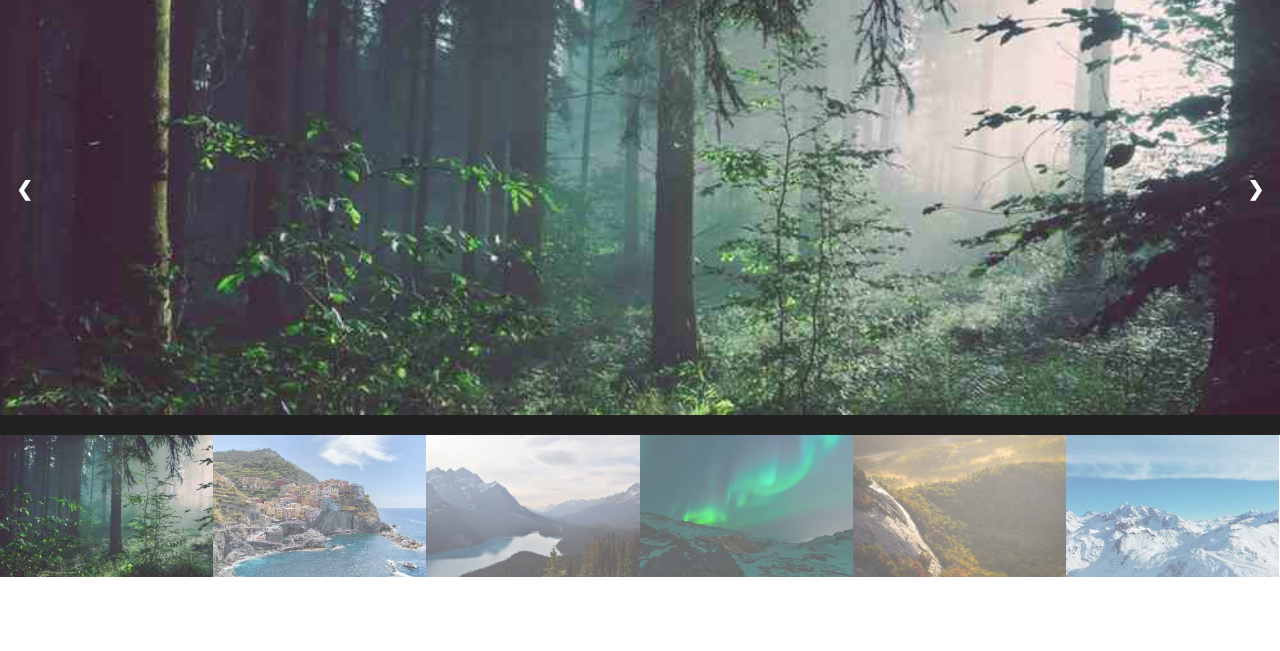
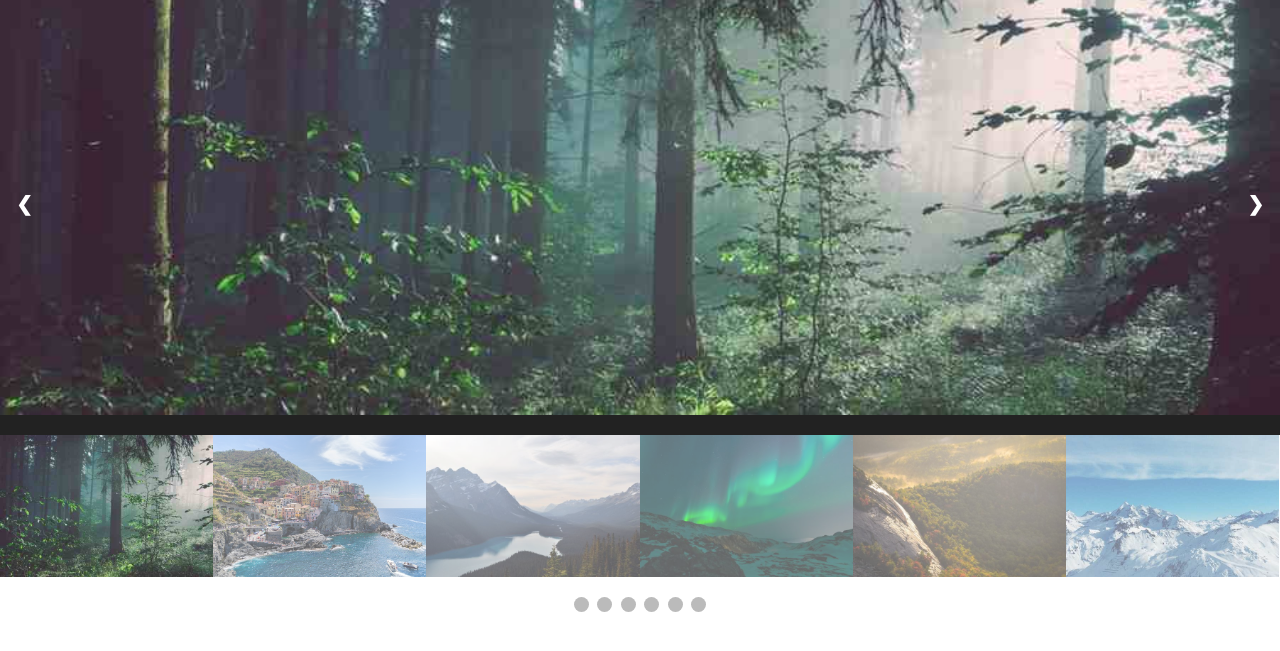
Before and after one commit to mahamudsalahuddin/slideshowGallery, a plain HTML site: page index.html in a window 1280 px wide. Shown: the part 101-752 px from the top of the page. Drawn offline with Linux system fonts and the light colour scheme.

Commit message:
dots slider

```diff
--- a/css/style.css
+++ b/css/style.css
@@ -100,3 +100,18 @@ img {
     opacity: 1;
   }
 }
+
+.dot {
+  cursor: pointer;
+  height: 15px;
+  width: 15px;
+  margin: 0 2px;
+  background-color: #bbb;
+  border-radius: 50%;
+  display: inline-block;
+  transition: background-color 0.6s ease;
+  margin-top: 20px;
+}
+.dot:hover {
+  background-color: #717171;
+}
--- a/index.html
+++ b/index.html
@@ -4,7 +4,7 @@
     <meta charset="UTF-8" />
     <meta http-equiv="X-UA-Compatible" content="IE=edge" />
     <meta name="viewport" content="width=device-width, initial-scale=1.0" />
-    <title>Slideshow Gallery</title>
+    <title>Slideshow gallery</title>
     <link rel="stylesheet" href="css/style.css" />
   </head>
   <body>
@@ -62,6 +62,14 @@
           <img class="demo cursor" src="images/img_snow.jpg" style="width: 100%" onclick="currentSlide(6)" alt="Snowy Mountains" />
         </div>
       </div>
+      <div style="text-align: center">
+        <span class="dot" onclick="currentSlide(1)"></span>
+        <span class="dot" onclick="currentSlide(2)"></span>
+        <span class="dot" onclick="currentSlide(3)"></span>
+        <span class="dot" onclick="currentSlide(4)"></span>
+        <span class="dot" onclick="currentSlide(5)"></span>
+        <span class="dot" onclick="currentSlide(6)"></span>
+      </div>
     </div>
     <script src="script.js"></script>
   </body>
--- a/script.js
+++ b/script.js
@@ -9,6 +9,7 @@ function currentSlide(n){
 function showSlides(n){
     let slides = document.querySelectorAll(".mySlides");
     let dots = document.querySelectorAll(".demo");
+    let slidesdot = document.querySelectorAll(".dot");
     let captionText = document.querySelectorAll("#caption");
     if(n > slides.length){
         slideIndex = 1;
@@ -18,13 +19,18 @@ function showSlides(n){
     }
     let slidesArr = Array.from(slides);
     let dotsArr = Array.from(dots);
+    let slidesdotsArr = Array.from(slidesdot);
     slidesArr.map((item)=>{
         item.style.display = "none";
     });
     dotsArr.map((item)=>{
         item.className = item.className.replace(" active", "");
     });
+    slidesdotsArr.map((item)=>{
+        item.className = item.className.replace(" active", "");
+    });
     slides[slideIndex-1].style.display = "block";
     dots[slideIndex-1].className += " active";
+    slidesdot[slideIndex-1].className += " active";
     captionText.innerHTML = dots[slideIndex-1].lastChild;
 }
```
